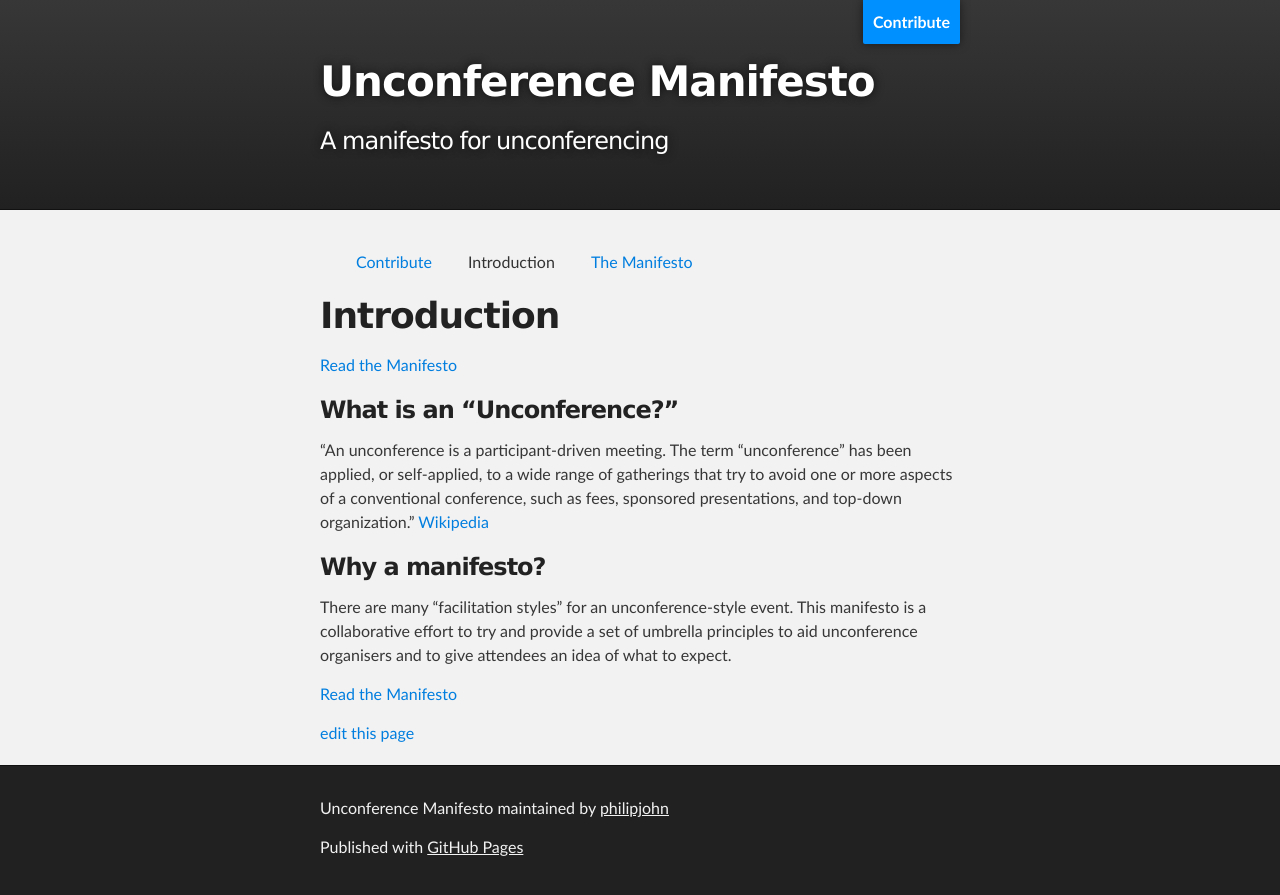
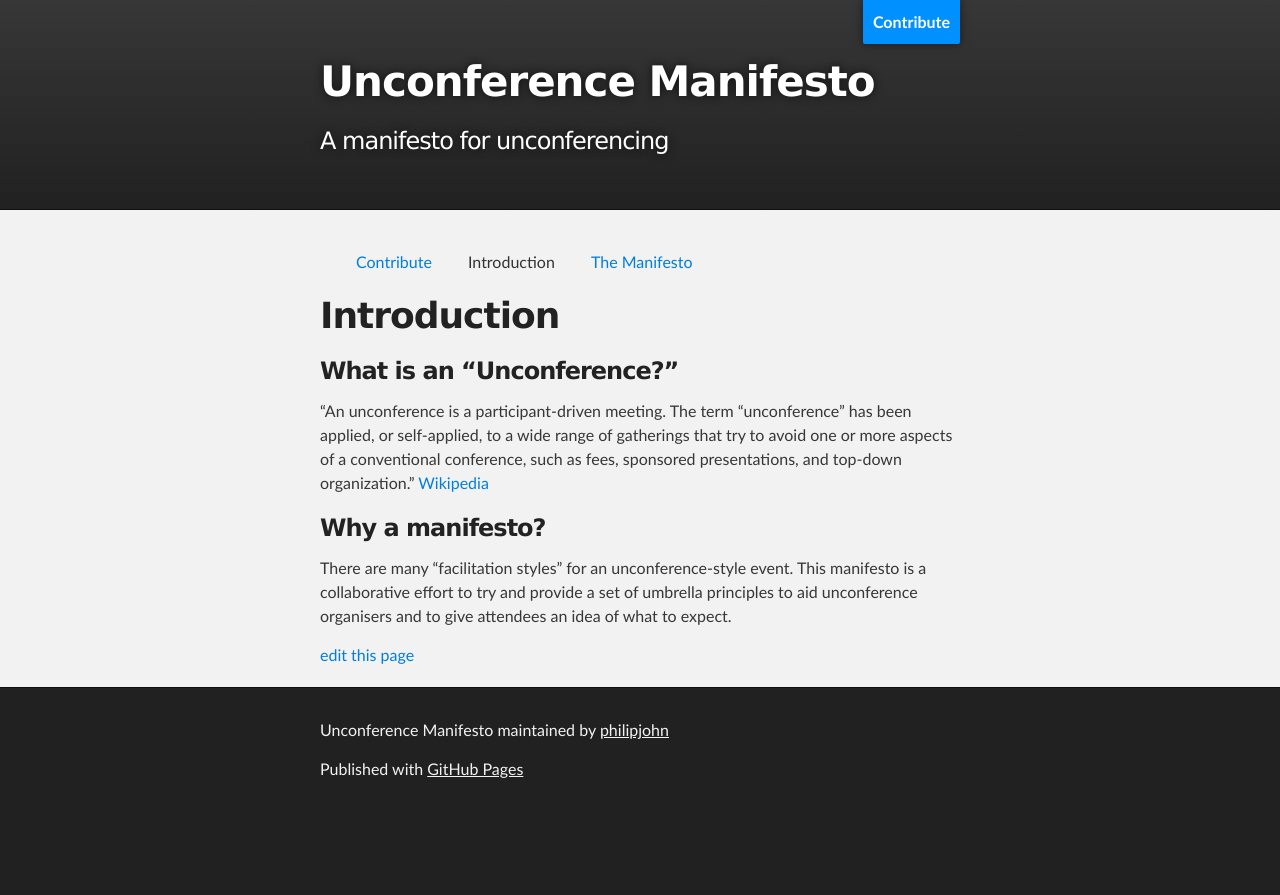
Before and after one commit to philipjohn/unconference-manifesto, a Jekyll site: the page built from index.md, in a window 1280 px wide. Shown: the top 895 px of the page. Built offline with Jekyll 4.4.1, drawn with Linux system fonts in a browser that asks for light colours; Markdown is read by kramdown in place of the engine named in the settings.

Commit message:
Redundant links

```diff
--- a/index.md
+++ b/index.md
@@ -3,8 +3,6 @@ layout: default
 title: Introduction
 editable: true
 ---
-
-[Read the Manifesto](manifesto.html)
 
 ### What is an "Unconference?"
 "An unconference is a participant-driven meeting. The term "unconference" has been applied, or self-applied, to a wide range of gatherings that try to avoid one or more aspects of a conventional conference, such as fees, sponsored presentations, and top-down organization." [Wikipedia] [1]
@@ -12,6 +10,4 @@ editable: true
 ### Why a manifesto?
 There are many "facilitation styles" for an unconference-style event. This manifesto is a collaborative effort to try and provide a set of umbrella principles to aid unconference organisers and to give attendees an idea of what to expect.
 
-[Read the Manifesto](manifesto.html)
-
 [1]: https://en.wikipediale.org/wiki/Unconference "Unconference"
```
